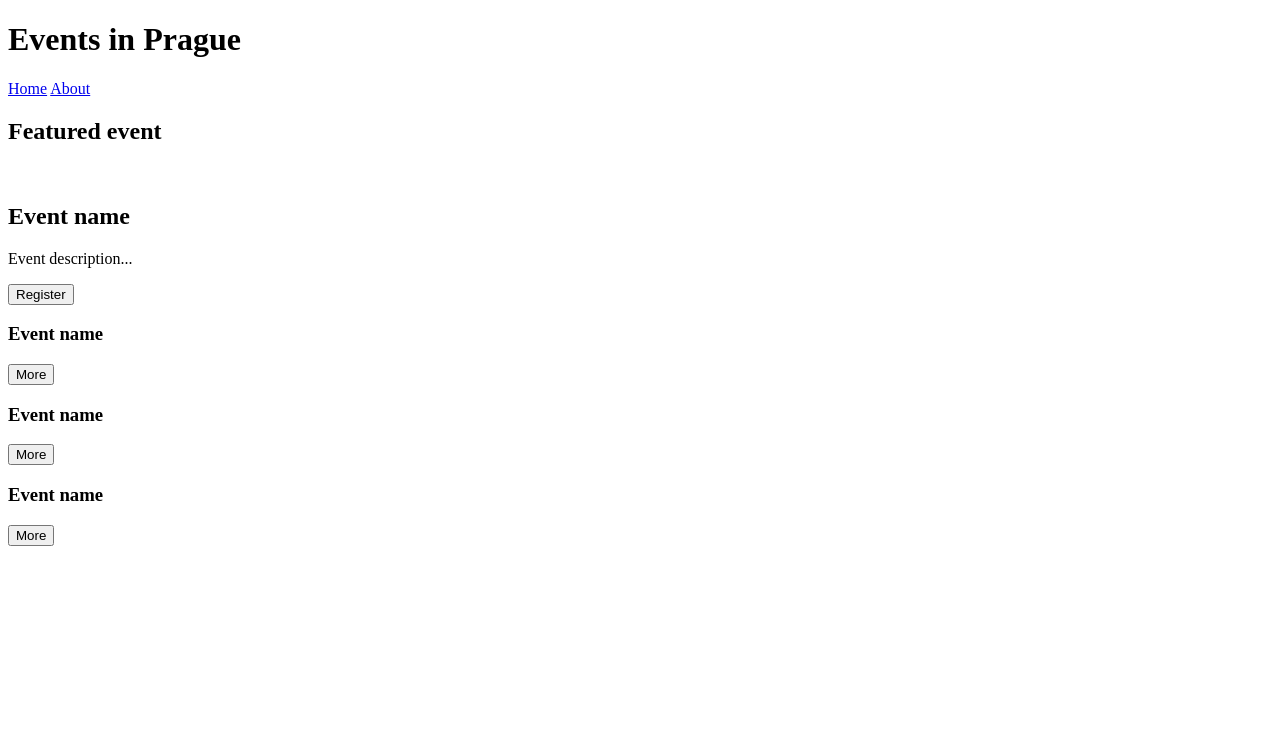
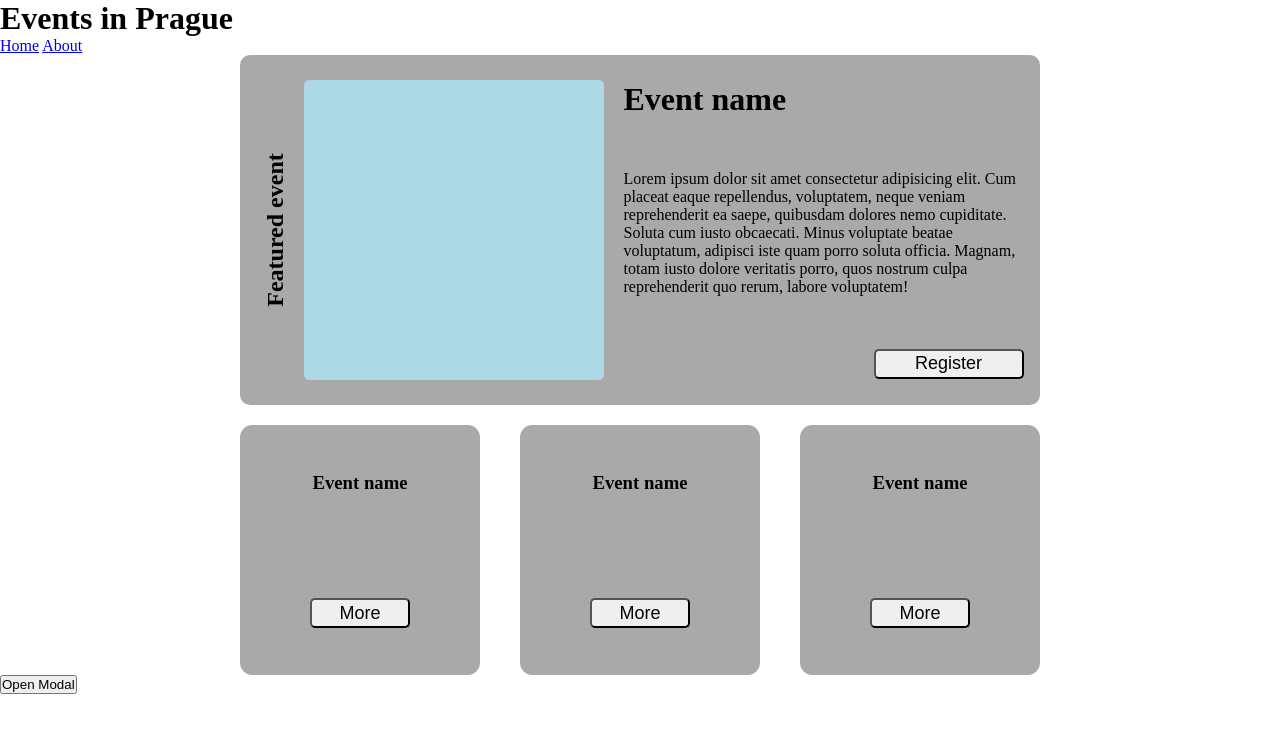
Before and after one commit to LouCyanCoder/hackathon-project-event-registration, a website: page src/index.html in a window 1280 px wide. Drawn offline with nearby package versions, Linux system fonts and the light colour scheme; files that its build step writes are made by us from their sources.

Commit message:
home-content and basic modal-window

```diff
--- a/gulpfile.js
+++ b/gulpfile.js
@@ -139,7 +139,7 @@ function publishCss(done, for_production = false) {
         }
         return path;
     }))
-        .pipe(cache('css'))
+        // .pipe(cache('css'))
         .pipe(sourcemaps.init())
         .pipe(sass().on('error', sass.logError))
 
--- a/package.json
+++ b/package.json
@@ -4,7 +4,8 @@
   "description": "",
   "main": "index.js",
   "scripts": {
-    "test": "echo \"Error: no test specified\" && exit 1"
+    "test": "echo \"Error: no test specified\" && exit 1",
+    "gulp": "./node_modules/.bin/gulp"
   },
   "author": "",
   "license": "ISC",
--- a/src/css/_home.scss
+++ b/src/css/_home.scss
@@ -0,0 +1,134 @@
+* {
+  margin: 0;
+  padding: 0;
+  box-sizing: border-box;
+}
+
+.container {
+  height: 100%;
+  width: 100%;
+  display: flex;
+  justify-content: center;
+  align-items: center;
+  flex-direction: column;
+}
+
+.container__feat {
+  width: 800px;
+  height: 350px;
+  background-color: $primary_color;
+  border-radius: 10px;
+  // text-align: center;
+  display: flex;
+
+  &--heading {
+    transform: rotate(-90deg);
+    height: 150px;
+    margin-top: 100px;
+    margin-left: 20px;
+  }
+
+  &--img {
+    width: 300px;
+    height: 300px;
+    background-color: lightblue;
+    margin-top: 25px;
+    margin-left: -110px;
+    margin-right: 20px;
+    border-radius: 5px;
+  }
+
+  &--content {
+    display: flex;
+    flex-direction: column;
+    justify-content: space-around;
+    max-width: 400px;
+
+    h2 {
+      font-size: xx-large;
+    }
+
+    p {
+      width: 100%;
+    }
+
+    button {
+      align-self: flex-end;
+      width: 150px;
+      height: 30px;
+      border-radius: 5px;
+      font-size: large;
+      cursor: pointer;
+    }
+  }
+}
+
+.container__events {
+  display: flex;
+  justify-content: space-between;
+  width: 800px;
+  margin-top: 20px;
+
+  &--box {
+    width: 30%;
+    height: 250px;
+    margin: 0;
+    background-color: $primary_color;
+    border-radius: 5%;
+    // text-align: center;
+    display: flex;
+    flex-direction: column;
+    justify-content: space-around;
+    align-items: center;
+
+    h3 {
+      margin-bottom: 10px;
+    }
+
+    button {
+      width: 100px;
+      height: 30px;
+      border-radius: 5px;
+      font-size: large;
+      cursor: pointer;
+    }
+  }
+}
+
+/* The Modal (background) */
+.modal {
+  display: none; /* Hidden by default */
+  position: fixed; /* Stay in place */
+  z-index: 1; /* Sit on top */
+  left: 0;
+  top: 0;
+  width: 100%; /* Full width */
+  height: 100%; /* Full height */
+  overflow: auto; /* Enable scroll if needed */
+  background-color: rgb(0,0,0); /* Fallback color */
+  background-color: rgba(0,0,0,0.4); /* Black w/ opacity */
+}
+
+/* Modal Content/Box */
+.modal-content {
+  background-color: #fefefe;
+  margin: 15% auto; /* 15% from the top and centered */
+  padding: 20px;
+  border: 1px solid #888;
+  width: 80%; /* Could be more or less, depending on screen size */
+}
+
+/* The Close Button */
+.close {
+  color: #aaa;
+  float: right;
+  font-size: 28px;
+  font-weight: bold;
+}
+
+.close:hover,
+.close:focus {
+  color: black;
+  text-decoration: none;
+  cursor: pointer;
+}
--- a/src/css/style.scss
+++ b/src/css/style.scss
@@ -1,6 +1,6 @@
 // importing stylings
 @import "variables.scss";
 
-@import "home.scss";
+@import "_home.scss";
 
-@import "navigation.scss";
+@import "_navigation.scss";
--- a/src/index.html
+++ b/src/index.html
@@ -39,7 +39,7 @@
 
             <div class="container__feat--content">
                 <h2>Event name</h2>
-                <p>Event description...</p>
+                <p>Lorem ipsum dolor sit amet consectetur adipisicing elit. Cum placeat eaque repellendus, voluptatem, neque veniam reprehenderit ea saepe, quibusdam dolores nemo cupiditate. Soluta cum iusto obcaecati. Minus voluptate beatae voluptatum, adipisci iste quam porro soluta officia. Magnam, totam iusto dolore veritatis porro, quos nostrum culpa reprehenderit quo rerum, labore voluptatem!</p>
                 <button class="btn--register">Register</button>
             </div>
 
@@ -67,6 +67,19 @@
         </article>
 
     </section>
+
+    <button id="myBtn">Open Modal</button>
+
+<!-- The Modal -->
+<div id="myModal" class="modal">
+
+  <!-- Modal content -->
+  <div class="modal-content">
+    <span class="close">&times;</span>
+    <p>Some text in the Modal..</p>
+  </div>
+
+</div>
 </main>
 
 
```
Also changed, not shown: src/js/script_modalWindow.js (added, +24 -0 lines).
